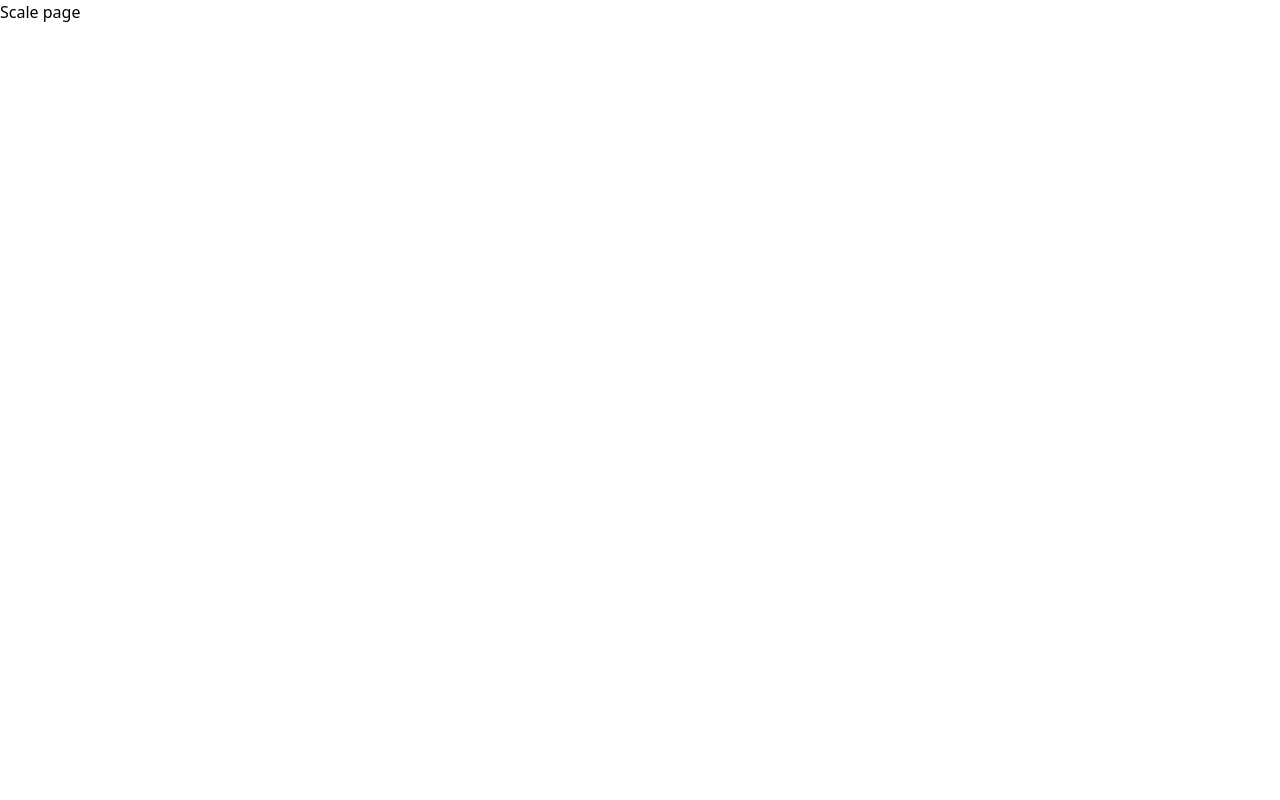
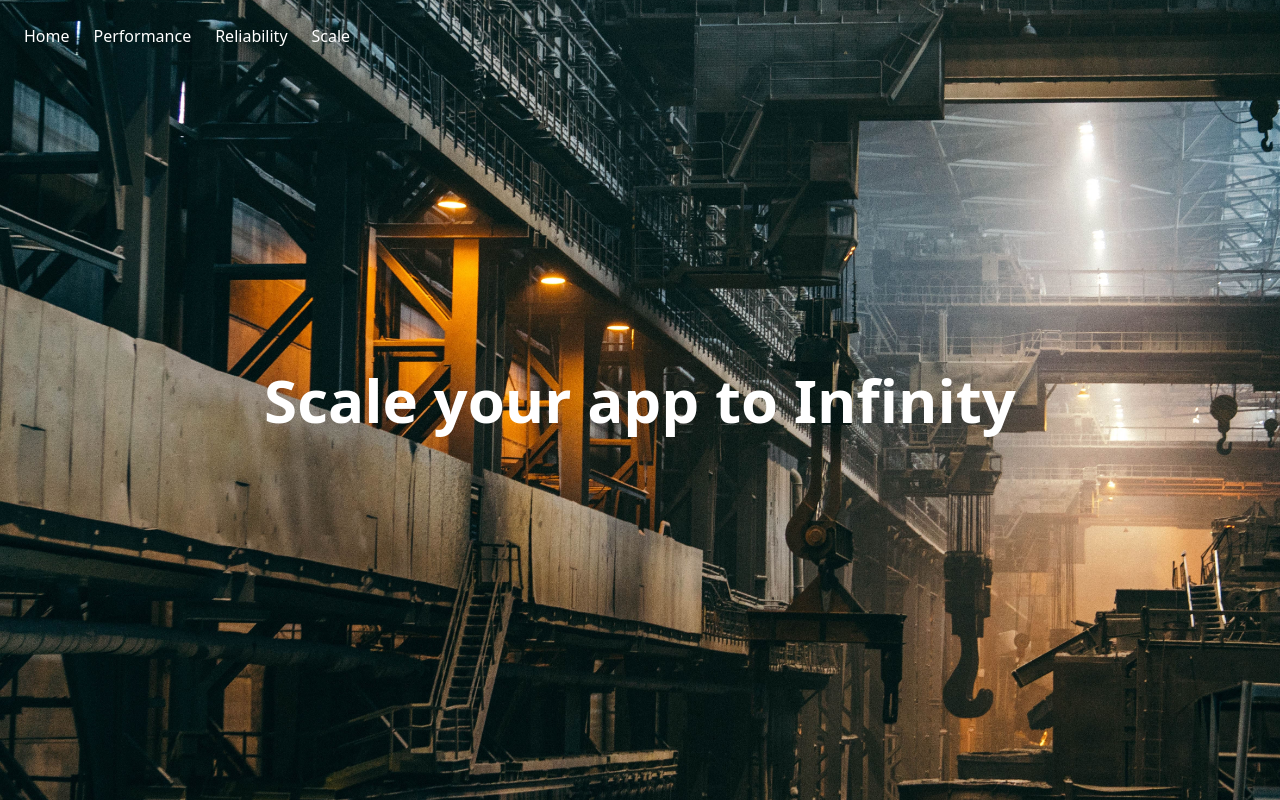
Before and after one commit to HimavanthMutte/corp, a Next.js app in the folder corp/: page /scale in a window 1280 px wide. Built offline with nearby package versions, Linux system fonts and the light colour scheme.

Commit message:
Used Hero Component

```diff
--- a/corp/src/app/performance/page.tsx
+++ b/corp/src/app/performance/page.tsx
@@ -1,3 +1,11 @@
+import Hero from "@/components/hero";
+
 export default function Performance() {
-  return <div>Performance page</div>;
+  return (
+    <Hero
+      heroImage="/performance.jpg"
+      altText="weilding"
+      title="We server high performance applications"
+    />
+  );
 }
--- a/corp/src/app/reliability/page.tsx
+++ b/corp/src/app/reliability/page.tsx
@@ -1,3 +1,11 @@
+import Hero from "@/components/hero";
+
 export default function Reliability() {
-  return <div>Reliability page</div>;
+  return (
+    <Hero
+      heroImage="/reliability.jpg"
+      altText="welding"
+      title="Super High reliability Hosting"
+    />
+  );
 }
--- a/corp/src/app/scale/page.tsx
+++ b/corp/src/app/scale/page.tsx
@@ -1,3 +1,11 @@
+import Hero from "@/components/hero";
+
 export default function Scale() {
-  return <div>Scale page</div>;
+  return (
+    <Hero
+      heroImage="/scale.jpg"
+      altText="steel factory"
+      title="Scale your app to Infinity"
+    />
+  );
 }
```
